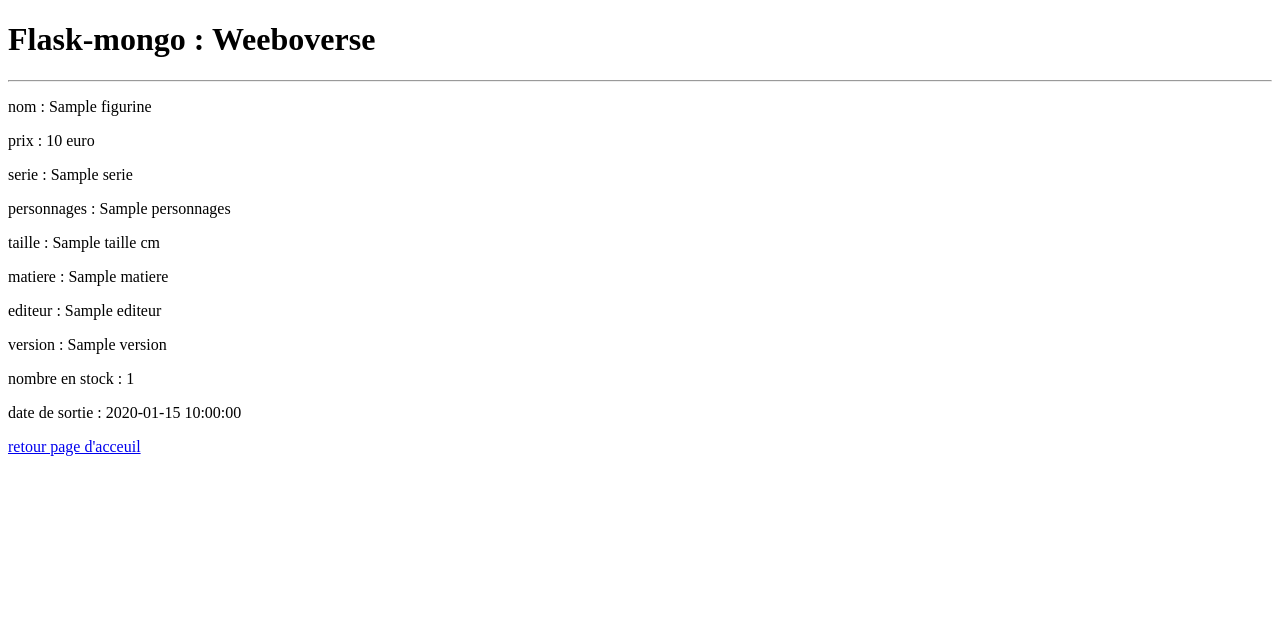
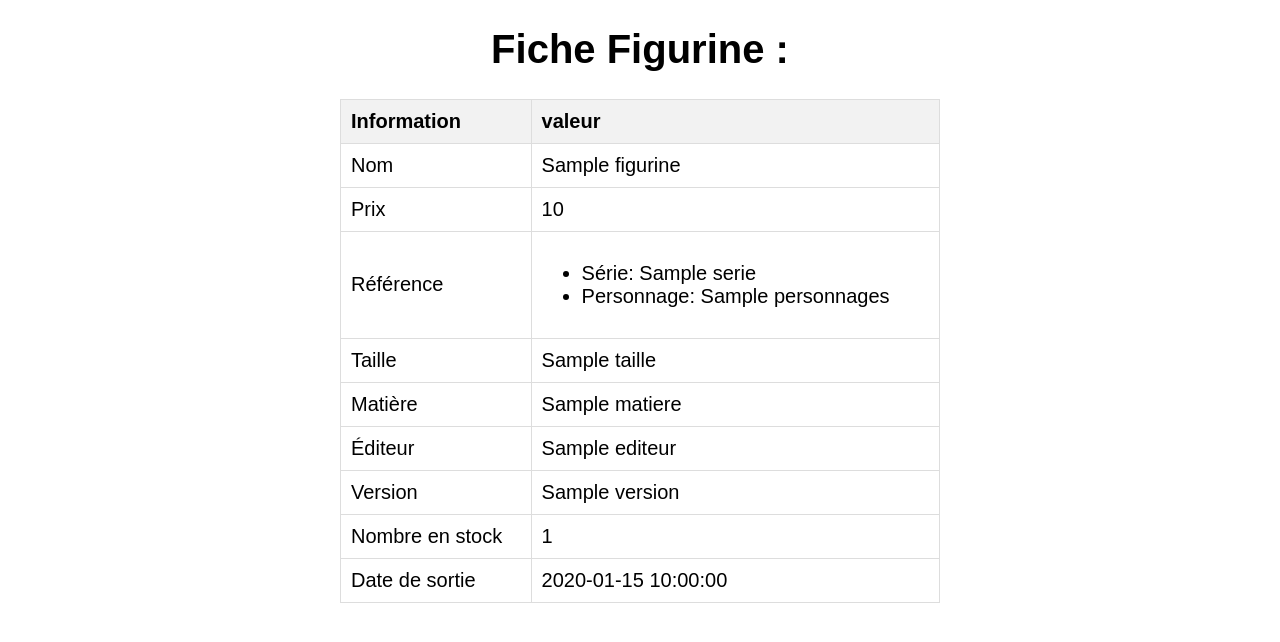
Before and after one commit to Thibault-De-Permentier/flask-mongo, a Flask app: template templates/read.html in a window 1280 px wide. Shown: the top 642 px of the page. Run offline with Flask 3, Linux system fonts and the light colour scheme; the template is opened without the code that fills it: most values are stand-ins (such as "Sample title", 1, 10 or a date in 2020).

Commit message:
Ajout du read

```diff
--- a/app.py
+++ b/app.py
@@ -1,4 +1,4 @@
-from flask import Flask, render_template, request, url_for, redirect
+from flask import Flask, render_template, request, url_for, redirect,jsonify
 from pymongo import MongoClient
 from bson.objectid import ObjectId
 from datetime import datetime
@@ -39,8 +39,13 @@ def create():
 
 @app.route("/<id>/read", methods=['GET'])
 def read(id):
-    figurine = figurines.find({"_id": ObjectId(id)})
-    return render_template('read.html', figurine=figurine)
+    print(id)
+    figurine = figurines.find_one({"_id": ObjectId(id)})
+    if figurine:
+        return render_template('read.html', figurine=figurine)
+    else:
+        print("Figurine not found")
+        return 0
 
 
 @app.route("/<id>/update", methods=['POST','PATCH','PUT'])
--- /dev/null
+++ b/style/read.css
@@ -0,0 +1,25 @@
+body {
+    font-family: Arial, sans-serif;
+    margin: 20px;
+}
+.container {
+    max-width: 600px;
+    margin: auto;
+    font-size:20px
+}
+h1, p {
+    text-align: center;
+}
+table {
+    width: 100%;
+    border-collapse: collapse;
+    margin-top: 20px;
+}
+th, td {
+    border: 1px solid #ddd;
+    padding: 10px;
+    text-align: left;
+}
+th {
+    background-color: #f2f2f2;
+}
--- a/templates/read.html
+++ b/templates/read.html
@@ -2,27 +2,91 @@
 <html lang="fr">
 <head>
     <meta charset="UTF-8">
-    <title>Flask-mongo : Weeboverse</title>
+    <meta name="viewport" content="width=device-width, initial-scale=1.0">
+    <title>{{ figurine.reference['personnages'] }}</title>
+    <link rel="stylesheet" href="read.css">
 </head>
-<body>
-    <h1>Flask-mongo : Weeboverse</h1>
-    <hr>
-    {% for figurine in figurine %}
-    <div class="content">
-        <p> nom : {{figurine['nom']}} </p>
-        <p> prix : {{figurine['prix']}} euro</p>
-        <p> serie : {{figurine['reference']['serie']}} </p>
-        <p> personnages : {{figurine['reference']['personnages']}} </p>
-        <p> taille : {{figurine['taille']}} cm </p>
-        <p> matiere : {{figurine['matiere']}} </p>
-        <p> editeur : {{figurine['editeur']}} </p>
-        {% if figurine['version']%}
-            <p> version : {{figurine['version']}} </p>
-        {% endif %}
-        <p> nombre en stock : {{figurine['nbEnStock']}} </p>
-        <p> date de sortie : {{figurine['dateDeSortie']}} </p>
+<style>
+    body {
+        font-family: Arial, sans-serif;
+        margin: 20px;
+    }
+    .container {
+        max-width: 600px;
+        margin: auto;
+        font-size:20px
+    }
+    h1, p {
+        text-align: center;
+    }
+    table {
+        width: 100%;
+        border-collapse: collapse;
+        margin-top: 20px;
+    }
+    th, td {
+        border: 1px solid #ddd;
+        padding: 10px;
+        text-align: left;
+    }
+    th {
+        background-color: #f2f2f2;
+    }
+</style>
+
+    <div class="container">
+        <h1>Fiche Figurine :</h1>
+
+
+        <table>
+            <tr>
+                <th>Information</th>
+                <th>valeur</th>
+            </tr>
+            <tr>
+                <td>Nom</td>
+                <td>{{ figurine['nom'] }}</td>
+            </tr>
+            <tr>
+                <td>Prix</td>
+                <td>{{ figurine['prix'] }}</td>
+            </tr>
+            <tr>
+                <td>Référence</td>
+                <td>
+                    <ul>
+                        <li>Série: {{ figurine.reference['serie'] }}</li>
+                        <li>Personnage: {{ figurine.reference['personnages'] }}</li>
+                    </ul>
+                </td>
+            </tr>
+            <tr>
+                <td>Taille</td>
+                <td>{{ figurine['taille'] }}</td>
+            </tr>
+            <tr>
+                <td>Matière</td>
+                <td>{{ figurine['matiere'] }}</td>
+            </tr>
+            <tr>
+                <td>Éditeur</td>
+                <td>{{ figurine['editeur'] }}</td>
+            </tr>
+            <tr>
+                <td>Version</td>
+                <td>{{ figurine['version'] }}</td>
+            </tr>
+            <tr>
+                <td>Nombre en stock</td>
+                <td>{{ figurine['nbEnStock'] }}</td>
+            </tr>
+            <tr>
+
+
+                <td>Date de sortie</td>
+                <td type>{{ figurine['dateDeSortie'] }}</td>
+            </tr>
+        </table>
     </div>
-    {% endfor %}
-    <a href="{{url_for('index')}}">retour page d'acceuil</a>
 </body>
 </html>
```
Also changed, not shown: templates/index.html (+7 -3 lines).
